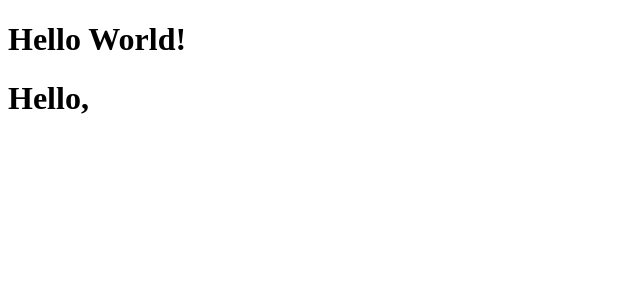
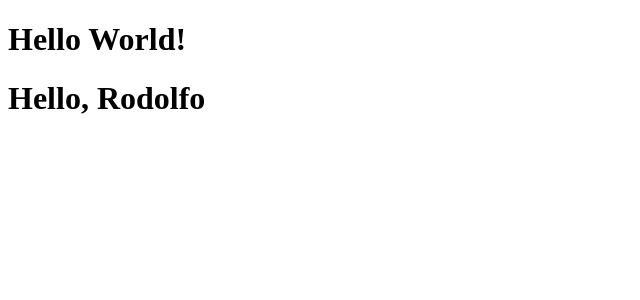
Before and after one commit to Hachiko03/React, a React (Vite) app in the folder my-app/: page / in a window 1280 px wide. Shown: the top 300 px of the page, without its empty margins (0-640 px from the left). Built offline with nearby package versions, Linux system fonts and the light colour scheme.

Commit message:
ejercicio 4

```diff
--- a/my-app/src/App.jsx
+++ b/my-app/src/App.jsx
@@ -2,11 +2,14 @@ import { HelloWorld } from "./HelloWorld"
 import {Welcome} from "./Welcome"
 
 export function App() {
+    const name = <span>Rodolfo</span>;
     return (
         <div>
             <HelloWorld />
-            <Welcome />
-            {/* Si no pasamos ninguna variable nuestro componente no carga ningun nombre */}
+            <Welcome name={name}/>
+            {/* Si no pasamos ninguna variable nuestro componente no carga ningun nombre */ }
+            {/* En react se puede pasar cualquier expresión javascript como prop, por lo que
+            simplemente renderizará la expresión que le siempre que se ecuentre dentro de {} */}
         </div>
     )
 }
```
